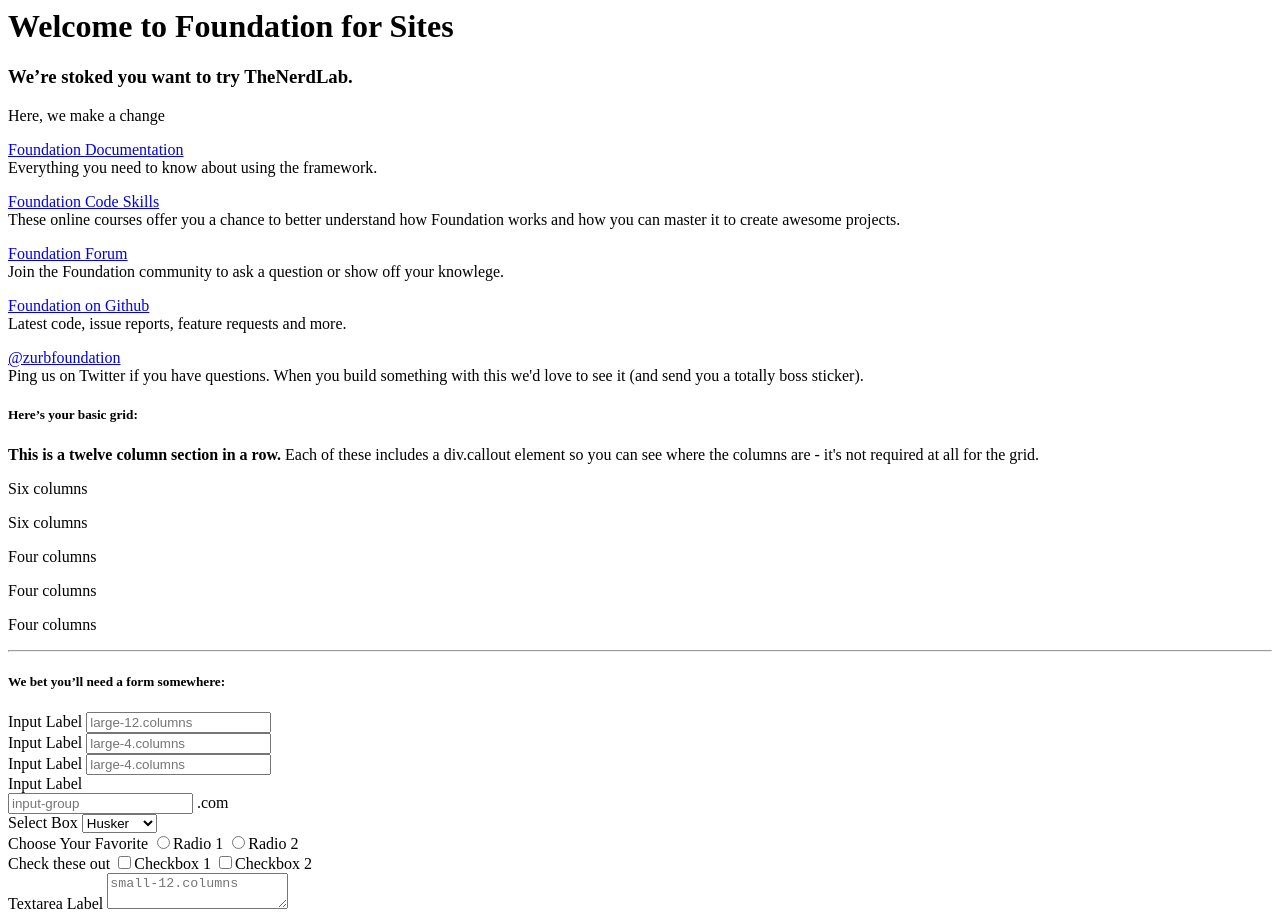
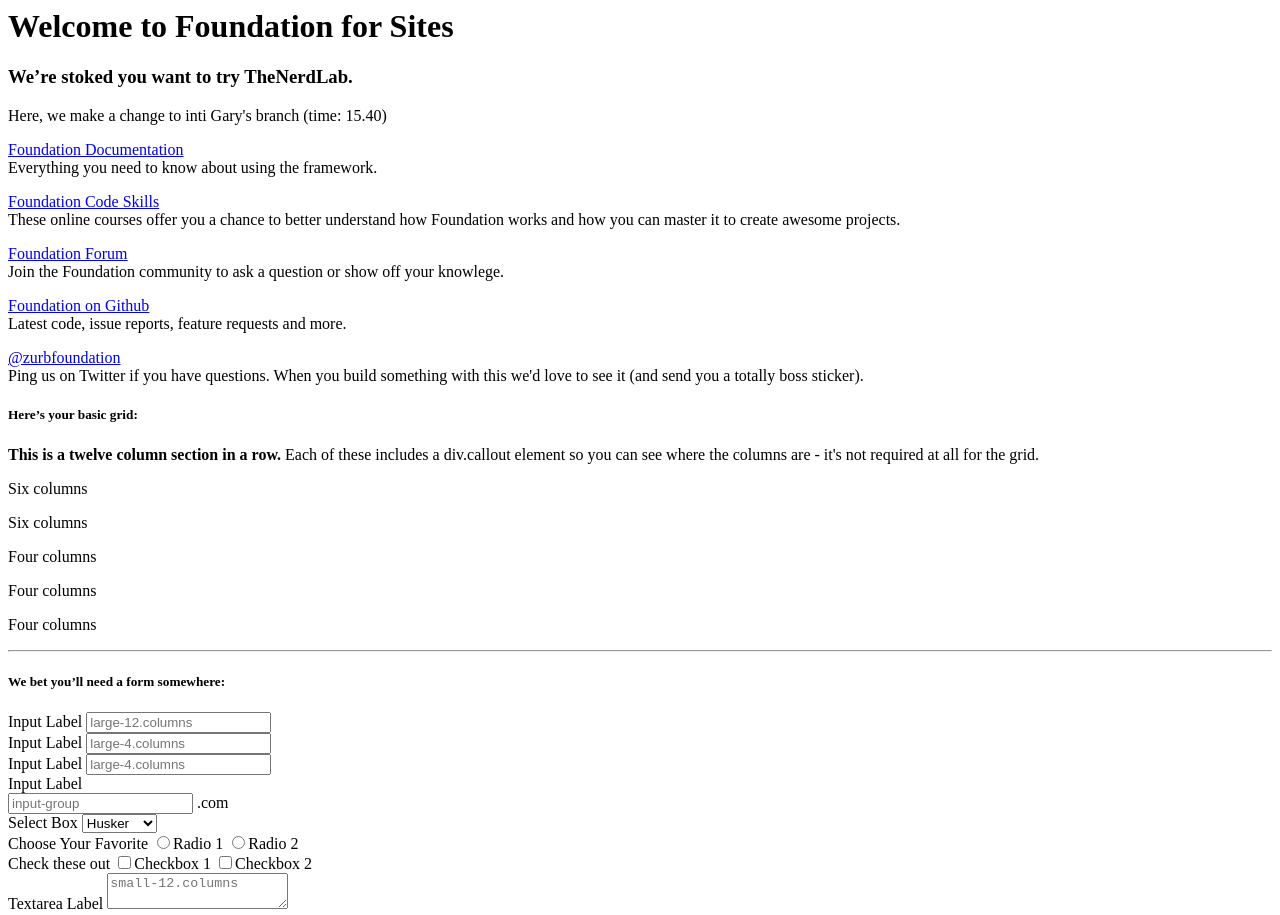
Before and after one commit to NerdLab/TheNerdLab_Master, a plain HTML site: page index.html in a window 1280 px wide. Shown: the top 915 px of the page. Drawn offline with Linux system fonts and the light colour scheme.

Commit message:
adding to gary's branch

```diff
--- a/index.html
+++ b/index.html
@@ -8,7 +8,7 @@
   <div class="large-12 columns">
     <div class="callout">
       <h3>We&rsquo;re stoked you want to try TheNerdLab. </h3>
-      <p>Here, we make a change </p>
+      <p>Here, we make a change to inti Gary's branch (time: 15.40) </p>
       <div class="row">
         <div class="large-4 medium-4 columns">
           <p><a href="http://foundation.zurb.com/docs">Foundation Documentation</a><br />Everything you need to know about using the framework.</p>
```
